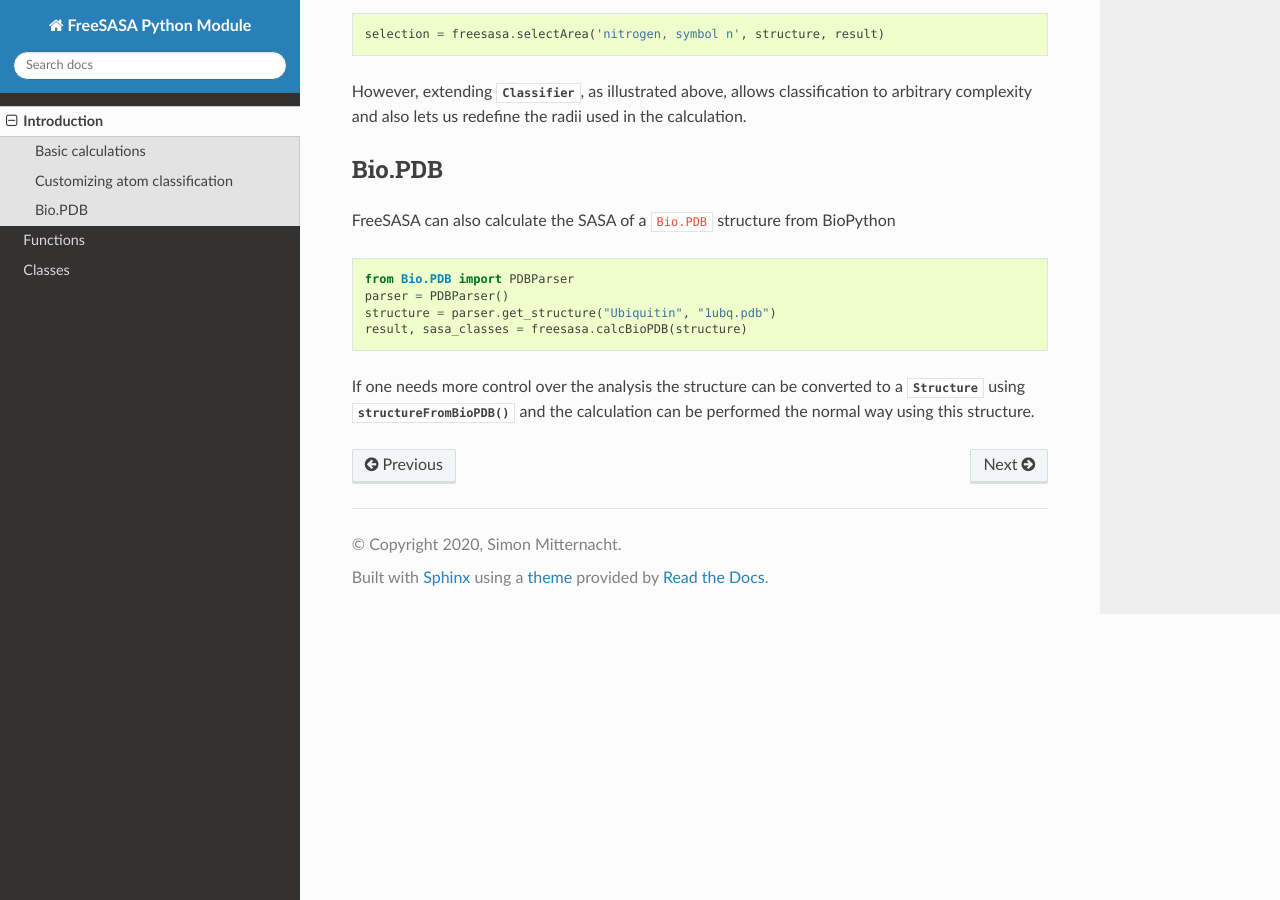
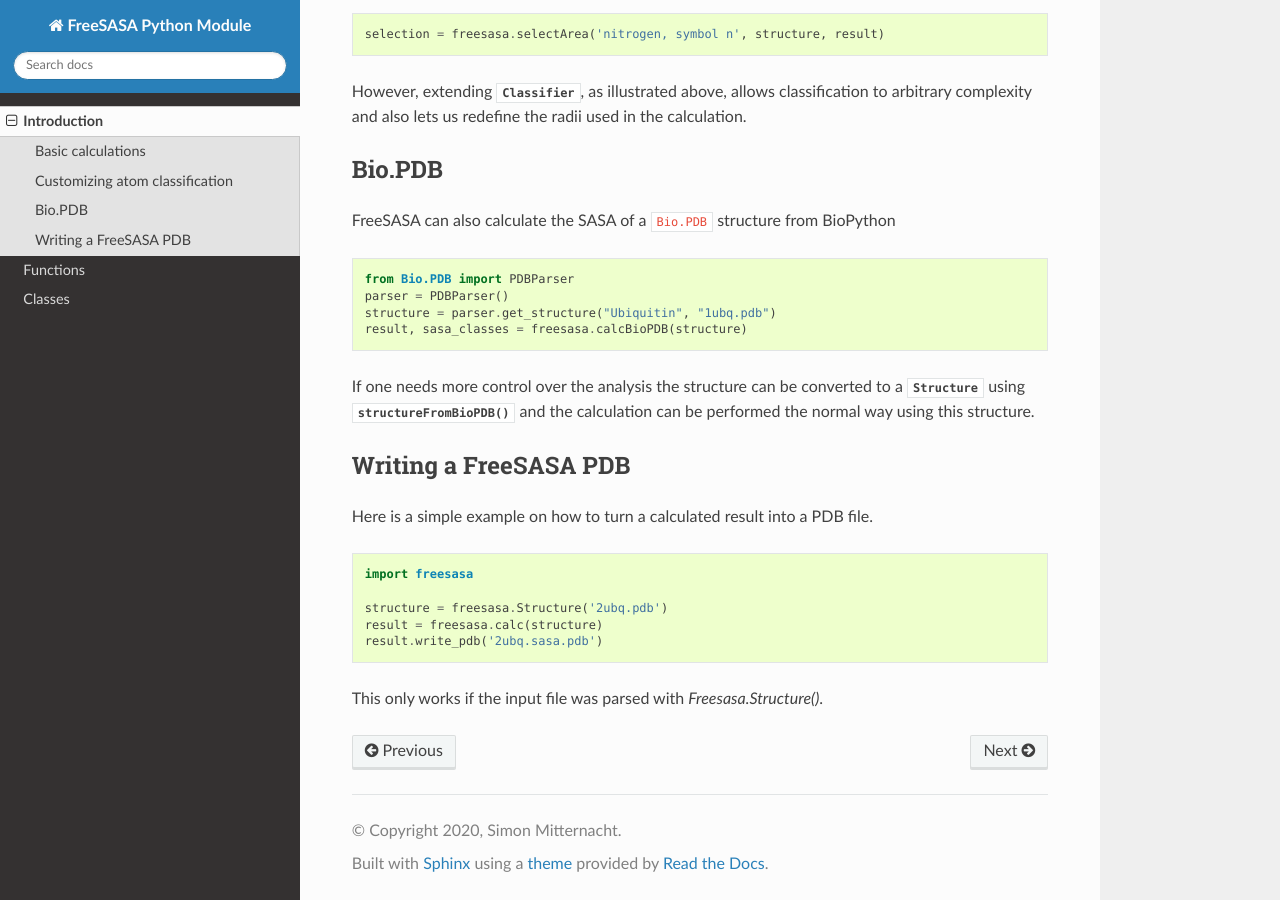
Before and after one commit to freesasa/freesasa-python, a Sphinx documentation site: the page built from docs/source/intro.rst, in a window 1280 px wide and 900 px high, scrolled down 2315 px. Built offline with Sphinx 7.4.7 and the Read the Docs theme 2.0.0, drawn with Linux system fonts in a browser that asks for light colours.

Commit message:
Add write pdb functionality to Result class (#19)
* Adding write_pdb capability to the result class.

* Updated docs with a write_pdb example.

* Added checks to write_pdb function.

```diff
--- a/docs/source/intro.rst
+++ b/docs/source/intro.rst
@@ -149,3 +149,19 @@ If one needs more control over the analysis the structure can be
 converted to a :py:class:`.Structure` using :py:func:`.structureFromBioPDB()`
 and the calculation can be performed the normal way using this
 structure.
+
+Writing a FreeSASA PDB
+-------
+
+Here is a simple example on how to turn a calculated result into a PDB file.
+
+
+.. code:: python
+
+    import freesasa
+
+    structure = freesasa.Structure('2ubq.pdb')
+    result = freesasa.calc(structure)
+    result.write_pdb('2ubq.sasa.pdb')
+
+This only works if the input file was parsed with `Freesasa.Structure()`.
```
Also changed, not shown: 2 other files.
